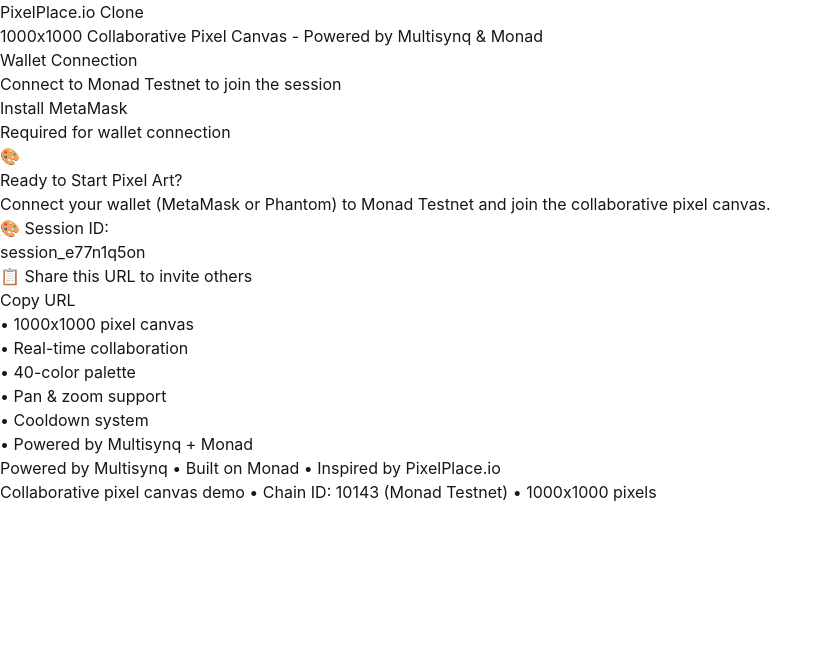
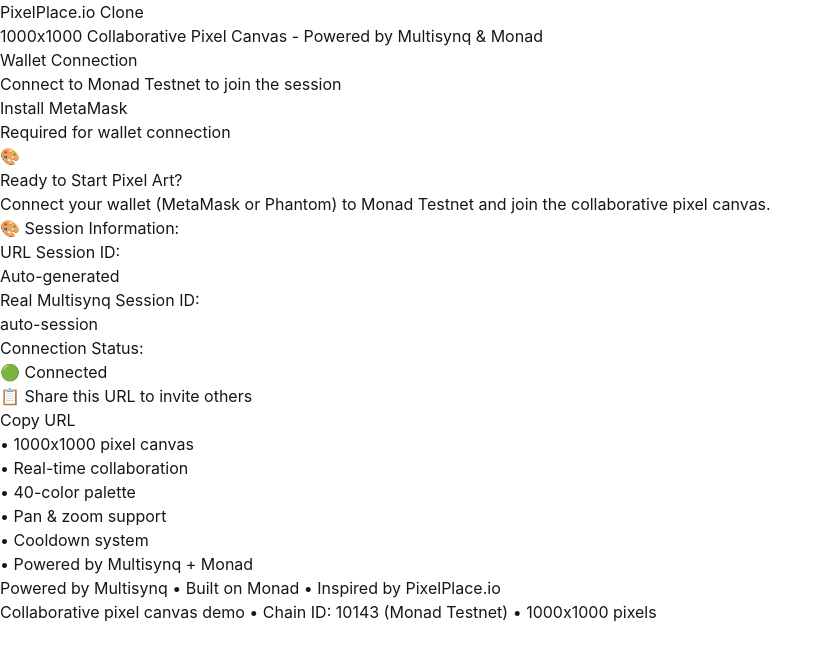
Before and after one commit to Androginos/pixelcanvas, a Next.js app in the folder multisynq-realtime/: page / in a window 1280 px wide. Shown: the top 660 px of the page, without its empty margins (0-829 px from the left). Built offline with nearby package versions, Linux system fonts and the light colour scheme; no server answers; what @multisynq/client would draw is missing.

Commit message:
session id correction v2

```diff
--- a/multisynq-realtime/src/app/page.tsx
+++ b/multisynq-realtime/src/app/page.tsx
@@ -4,6 +4,7 @@
 import { useSearchParams } from 'next/navigation';
 import PixelPlaceCanvas from '@/components/PixelPlaceCanvas';
 import WalletConnection from '@/components/WalletConnection';
+import { useMultisynqSession } from '@/hooks/useMultisynqSession';
 import { generateUserId, generateSessionId } from '@/lib/multisynq';
 
 function HomeContent() {
@@ -12,12 +13,21 @@
   const [walletAddress, setWalletAddress] = useState<string | null>(null);
   const [userId] = useState(() => generateUserId());
   const [sessionId] = useState(() => {
-    // Get session ID from URL or generate new one
-    const urlSessionId = searchParams.get('session');
-    return urlSessionId || generateSessionId();
+    // Get session ID from URL or let Multisynq auto-generate
+    const urlSessionId = searchParams.get('q'); // Multisynq uses ?q=sessionId
+    console.log('🔍 URL Session ID from ?q=:', urlSessionId);
+    console.log('🔍 All URL params:', Object.fromEntries(searchParams.entries()));
+    return urlSessionId || 'auto-session'; // Let Multisynq handle session ID
   });
   const [userName, setUserName] = useState('');
   const [isClient, setIsClient] = useState(false);
+
+  // Get Multisynq session info
+  const { sessionInfo } = useMultisynqSession({
+    sessionId,
+    userId,
+    walletAddress: walletAddress || ''
+  });
 
   // Set client flag on mount
   useEffect(() => {
@@ -100,11 +110,26 @@
 
               {/* Session Info */}
               <div className="mb-6 p-4 bg-blue-50 border border-blue-200 rounded-lg">
-                <p className="text-sm font-medium text-blue-700 mb-2">🎨 Session ID:</p>
-                <div className="bg-white p-3 rounded border border-blue-300">
-                  <p className="font-mono text-lg font-bold text-blue-900 break-all select-all">
-                    {sessionId}
-                  </p>
+                <p className="text-sm font-medium text-blue-700 mb-2">🎨 Session Information:</p>
+                <div className="bg-white p-3 rounded border border-blue-300 space-y-2">
+                  <div>
+                    <p className="text-xs text-gray-500 mb-1">URL Session ID:</p>
+                    <p className="font-mono text-sm font-bold text-blue-900 break-all select-all">
+                      {sessionId === 'auto-session' ? 'Auto-generated' : sessionId}
+                    </p>
+                  </div>
+                  <div>
+                    <p className="text-xs text-gray-500 mb-1">Real Multisynq Session ID:</p>
+                    <p className="font-mono text-sm font-bold text-green-900 break-all select-all">
+                      {sessionInfo?.sessionId || 'Connecting...'}
+                    </p>
+                  </div>
+                  <div>
+                    <p className="text-xs text-gray-500 mb-1">Connection Status:</p>
+                    <p className={`text-sm font-bold ${sessionInfo?.isConnected ? 'text-green-600' : 'text-red-600'}`}>
+                      {sessionInfo?.isConnected ? '🟢 Connected' : '🔴 Disconnected'}
+                    </p>
+                  </div>
                 </div>
                 <div className="mt-3 flex items-center justify-between">
                   <p className="text-xs text-blue-600">
--- a/multisynq-realtime/src/components/PixelPlaceCanvas.tsx
+++ b/multisynq-realtime/src/components/PixelPlaceCanvas.tsx
@@ -172,29 +172,6 @@
     ctx.strokeStyle = '#000000';
     ctx.lineWidth = 3;
     ctx.strokeRect(canvasBorderX, canvasBorderY, canvasBorderWidth, canvasBorderHeight);
-
-    // Draw session info panel
-    ctx.fillStyle = 'rgba(0, 0, 0, 0.8)';
-    ctx.fillRect(10, 10, 400, 80);
-
-    ctx.fillStyle = '#FFFFFF';
-    ctx.font = '14px Arial';
-    ctx.fillText(`Session: ${sessionInfo.sessionId || sessionId}`, 20, 30);
-    ctx.fillText(`Connected: ${multisynqConnected ? 'Yes' : 'No'}`, 20, 50);
-    ctx.fillText(`Total Pixels: ${canvasState.totalPixels}`, 20, 70);
-
-    // Draw current tool and color info
-    ctx.fillStyle = 'rgba(0, 0, 0, 0.8)';
-    ctx.fillRect(10, 100, 200, 60);
-
-    ctx.fillStyle = '#FFFFFF';
-    ctx.font = '12px Arial';
-    ctx.fillText(`Tool: ${currentTool}`, 20, 120);
-    ctx.fillText(`Color: ${selectedColor}`, 20, 140);
-
-    // Draw color preview
-    ctx.fillStyle = selectedColor;
-    ctx.fillRect(20, 145, 20, 10);
 
     // Draw hover pixel preview
     if (hoverPixel) {
--- a/multisynq-realtime/src/hooks/useMultisynqSession.ts
+++ b/multisynq-realtime/src/hooks/useMultisynqSession.ts
@@ -31,12 +31,16 @@
   // Connect to session
   const connectToSession = useCallback(async () => {
     try {
+      console.log('🔍 Connecting to session with params:', { sessionId, userId, walletAddress });
+
       // Multisynq handles session ID automatically via App.autoSession()
       await client.connect();
       setIsConnected(true);
 
       // Update session info
       const info = client.getSessionInfo();
+      console.log('🔍 Client session info:', info);
+
       setSessionInfo({
         sessionId: info.sessionId,
         isConnected: info.isConnected
@@ -48,7 +52,7 @@
       setIsConnected(false);
       setSessionInfo({ sessionId: '', isConnected: false });
     }
-  }, [client]);
+  }, [client, sessionId, userId, walletAddress]);
 
   // Disconnect from session
   const disconnectFromSession = useCallback(async () => {
--- a/multisynq-realtime/src/lib/multisynq-client.ts
+++ b/multisynq-realtime/src/lib/multisynq-client.ts
@@ -143,6 +143,10 @@
         this.session = await Session.join(sessionParams);
         this.model = this.session?.model || null;
         this.view = this.session?.view || null;
+
+        console.log('🔍 Session object:', this.session);
+        console.log('🔍 Model object:', this.model);
+        console.log('🔍 View object:', this.view);
 
         // Set up view event listeners
         this.setupViewListeners();
```
